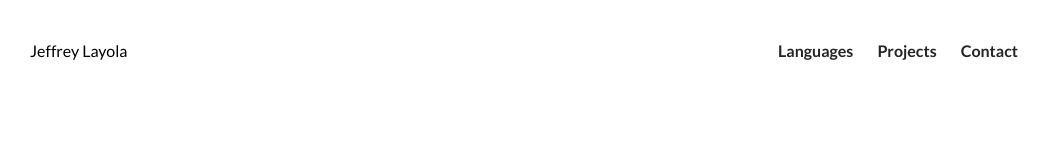
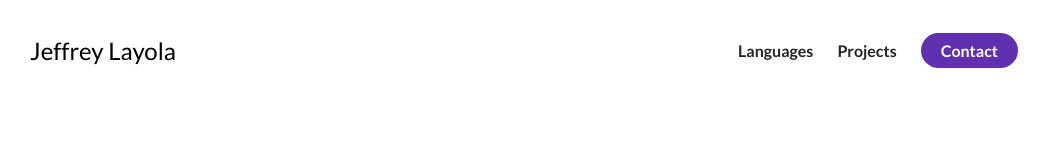
Before and after one commit to layolajeff/E-portfolio, a plain HTML site: page index.html in a window 1280 px wide. Shown: the whole page, without its empty margins (110-1159 px from the left). Drawn offline with Linux system fonts and the light colour scheme.

Commit message:
added purple button

```diff
--- a/index.html
+++ b/index.html
@@ -28,7 +28,7 @@
         <li>
             <a href="" class="
             nav__link--anchor
-            nav_link--anchor-primary
+            nav__link--anchor-primary
             ">Contact</a>
         </li>
       </ul>
--- a/styles.css
+++ b/styles.css
@@ -6,7 +6,7 @@ margin: 0;
 box-sizing: border-box;
 }
 
-h1, h2, h3, h4, h5, h6, spam {
+h1, h2, h3, h4, h5, h6, span {
 color: #242424;
 text-align: center;
 line-height: 1.25;
@@ -43,5 +43,20 @@ display: flex;
    color: #242424;
    text-decoration: none;
    font-weight: 700;
+}
 
+.nav__link--anchor-primary {
+    background-color: #6030b1;
+    padding: 8px 20px;
+    border-radius: 50px;
+    color: white;
+    transition: all 300ms ease;
 }
+
+.nav__link--anchor-primary:hover {
+    background-color: #5d3eff;
+}
+
+.personal__logo {
+    font-size: 24px;
+}
```
